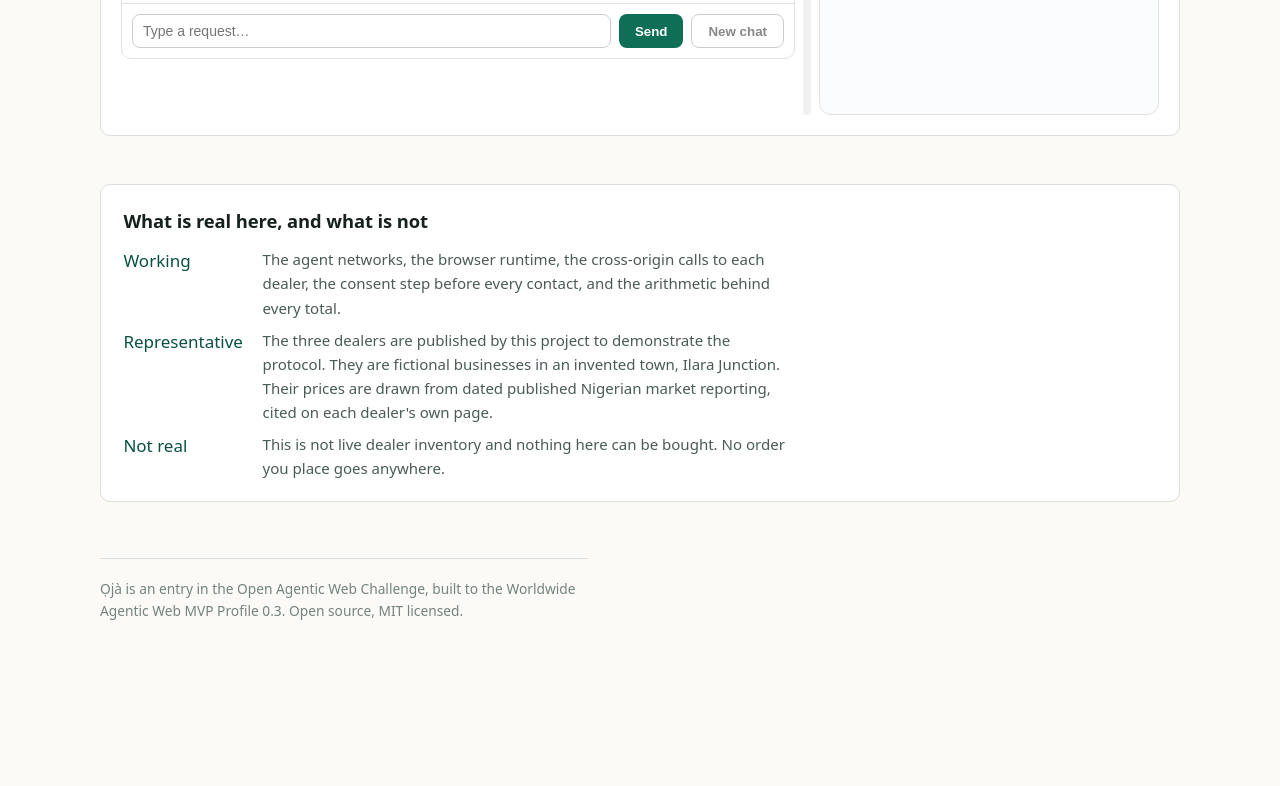
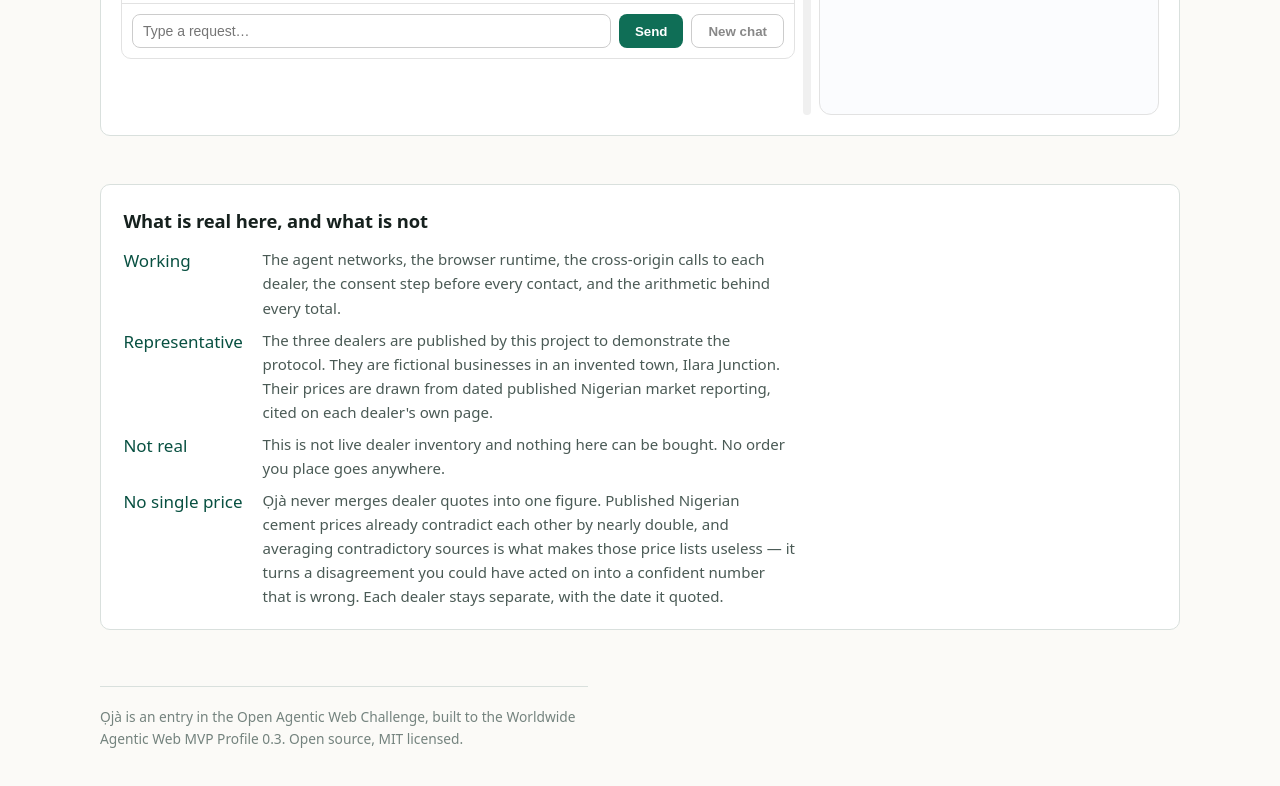
Before and after one commit to gitkelv/Oja, a plain HTML site: page index.html in a window 1280 px wide. Shown: the part 1692-2478 px from the top of the page. Before the commit the page ends 2362 px from the top, so only its background shows below. Drawn offline with Linux system fonts and the light colour scheme.

Commit message:
Tell the buyer what to check, not what Ọjà refuses to do
The spread panel said "that disagreement is the finding, Ọjà will not average
them into one number". That is the product talking about itself. A contractor
about to spend millions does not care what Ọjà refuses to do; he cares what to
check before he spends it.

It now says a gap that wide usually means the quotes are not the same deal, and
to check each dealer's minimum order and whether they deliver to you before
choosing on price alone. In the Ikorodu run that is demonstrably the right
advice: the two cheapest dealers both turned out not to deliver there.

The principle itself moves to the disclosure section, where someone wondering
why there is no single price will look for it, rather than in front of someone
comparing quotes.

Co-Authored-By: Claude Opus 5 <noreply@anthropic.com>
Claude-Session: https://claude.ai/code/session_01PzymZE9WekWCxqGtMorM5Q

```diff
--- a/board.js
+++ b/board.js
@@ -222,8 +222,11 @@ class BoardState {
     if (gapPercent > 10) {
       const warn = document.createElement("p");
       warn.className = "spread-warning";
+      // Not a statement of policy. A buyer does not care what Ọjà refuses to do;
+      // he cares what to check before spending the money. A gap this wide almost
+      // always means the quotes are not comparable rather than one being a bargain.
       warn.textContent =
-        "These dealers disagree by more than ten per cent. That disagreement is the finding. Ọjà will not average them into one number.";
+        "A gap this wide usually means the quotes are not the same deal. Check each dealer's minimum order and whether they deliver to you before choosing on price alone.";
       el.appendChild(warn);
     }
     return el;
--- a/index.html
+++ b/index.html
@@ -85,6 +85,14 @@
             This is not live dealer inventory and nothing here can be bought. No order you
             place goes anywhere.
           </dd>
+          <dt>No single price</dt>
+          <dd>
+            Ọjà never merges dealer quotes into one figure. Published Nigerian cement prices
+            already contradict each other by nearly double, and averaging contradictory
+            sources is what makes those price lists useless — it turns a disagreement you
+            could have acted on into a confident number that is wrong. Each dealer stays
+            separate, with the date it quoted.
+          </dd>
         </dl>
       </section>
     </main>
```
